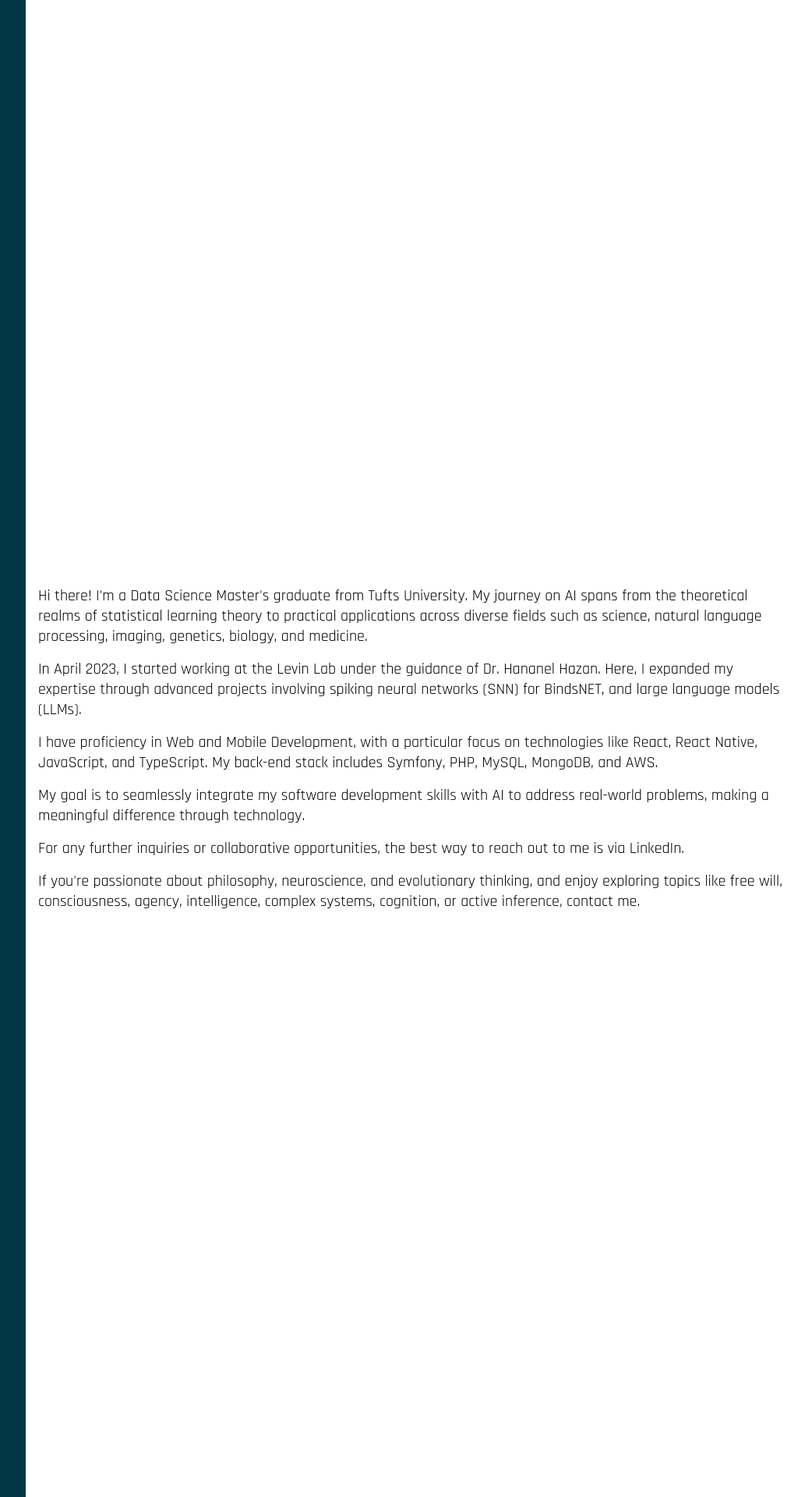
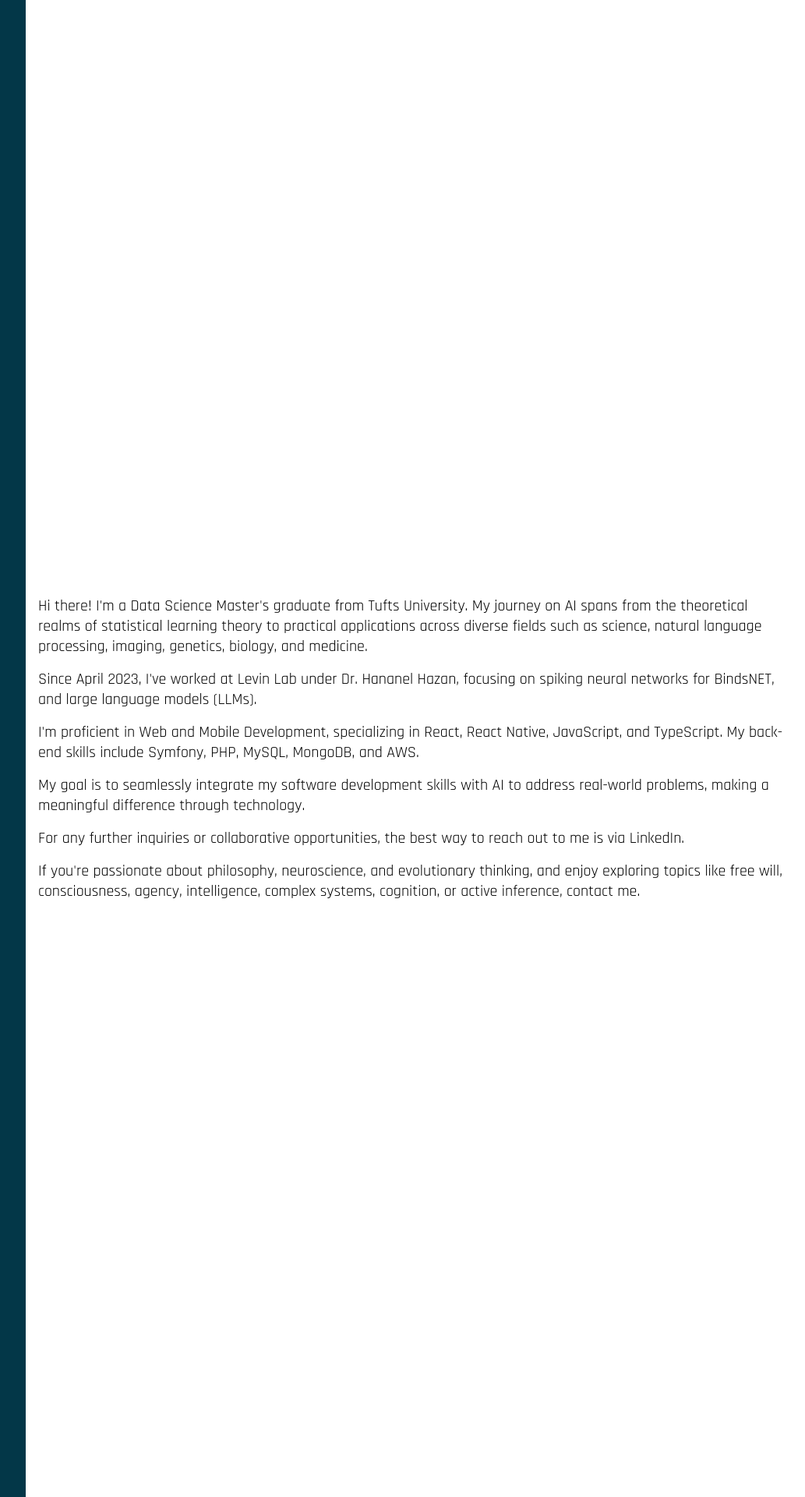
Before and after one commit to axeljeremy7/axeljeremy7.github.io, a Jekyll site: the page built from index.html, in a window 1280 px wide. Shown: the part 1556-3476 px from the top of the page at 78% size, without its empty margins (247-1280 px from the left). Built offline with Jekyll 4.4.1, drawn with Linux system fonts in a browser that asks for light colours; a style sheet for code colours, icons or effects is not loaded.

Commit message:
Update _config.yml

```diff
--- a/_config.yml
+++ b/_config.yml
@@ -9,9 +9,9 @@ description2: "Also, If you'd like to contact me, just click on the icons below.
 
 description3: "Hi there! I'm a Data Science Master's graduate from Tufts University. My journey on AI spans from the theoretical realms of statistical learning theory to practical applications across diverse fields such as science, natural language processing, imaging, genetics, biology, and medicine."
 
-description4: "In April 2023, I started working at the Levin Lab under the guidance of Dr. Hananel Hazan. Here, I expanded my expertise through advanced projects involving spiking neural networks (SNN) for BindsNET, and large language models (LLMs)."
+description4: "Since April 2023, I've worked at Levin Lab under Dr. Hananel Hazan, focusing on spiking neural networks for BindsNET, and large language models (LLMs)."
 
-description5: "I have proficiency in Web and Mobile Development, with a particular focus on technologies like React, React Native, JavaScript, and TypeScript. My back-end stack includes Symfony, PHP, MySQL, MongoDB, and AWS."
+description5: "I'm proficient in Web and Mobile Development, specializing in React, React Native, JavaScript, and TypeScript. My back-end skills include Symfony, PHP, MySQL, MongoDB, and AWS."
 
 description6: "My goal is to seamlessly integrate my software development skills with AI to address real-world problems, making a meaningful difference through technology."
 
```
